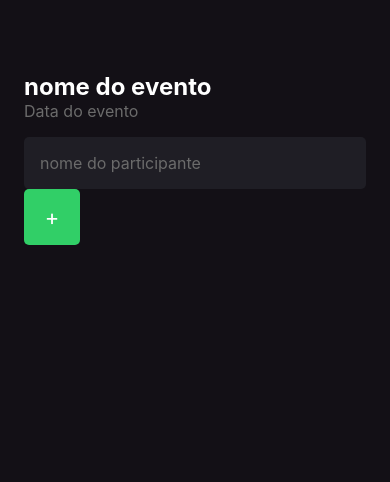
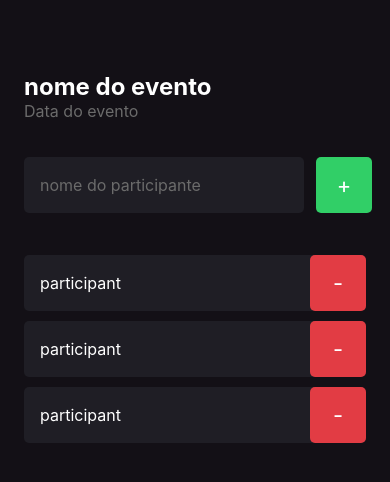
Before and after one commit to matmagamb/reactNativeM_1, a React Native app: screen / in a window 390 px wide. Shown: the top 482 px of the page. Built offline with nearby package versions, Linux system fonts and the light colour scheme.

Commit message:
criando component participant

```diff
--- /dev/null
+++ b/src/components/Participant/index.tsx
@@ -0,0 +1,13 @@
+import { Text, TouchableOpacity, View } from "react-native";
+import { styles } from "./styles";
+
+export function Participant() {
+  return (
+    <View style={styles.container}>
+      <Text style={styles.name}>participant</Text>
+      <TouchableOpacity style={styles.button}>
+        <Text style={styles.buttonText}>-</Text>
+      </TouchableOpacity>
+    </View>
+  );
+}
--- /dev/null
+++ b/src/components/Participant/styles.ts
@@ -0,0 +1,31 @@
+import { StyleSheet } from "react-native";
+
+export const styles = StyleSheet.create({
+  container:{
+    width:'100%',
+    backgroundColor:'#1f1e25',
+    borderRadius:5,
+    flexDirection:"row",
+    alignItems:"center",
+    marginBottom:10,
+  },
+  name:{
+    flex:1,
+    fontSize:16,
+    color: '#fff',
+    marginLeft:16,
+  },
+  buttonText:{
+    color:"#fff",
+    fontSize:22
+  },
+  button:{
+    width:56,
+    height:56,
+    borderRadius:5,
+    backgroundColor: "#e23c44",
+    alignItems: "center",
+    justifyContent:"center",
+  },
+
+});
--- a/src/screens/Home/index.tsx
+++ b/src/screens/Home/index.tsx
@@ -1,4 +1,5 @@
 import { View, Text, TextInput, TouchableOpacity } from "react-native";
+import { Participant } from "../../components/Participant";
 import { styles } from "./styles";
 
 function HandleParicipantAdd() {
@@ -10,6 +11,7 @@ export function Home() {
     <View style={styles.container}>
       <Text style={styles.eventName}>nome do evento</Text>
       <Text style={styles.eventDate}>Data do evento</Text>
+      <View style={styles.form}>
         <TextInput
           style={styles.input}
           placeholder="nome do participante"
@@ -19,5 +21,9 @@ export function Home() {
           <Text style={styles.buttonText}>+</Text>
         </TouchableOpacity>
       </View>
+      <Participant />
+      <Participant />
+      <Participant />
+    </View>
   );
 }
--- a/src/screens/Home/styles.ts
+++ b/src/screens/Home/styles.ts
@@ -23,7 +23,8 @@ import { StyleSheet } from "react-native";
     color: '#fff',
     padding:16,
     fontSize:16,
-    marginTop:16,
+    flex:1,
+    marginRight:12,
   },
   buttonText:{
     color:"#fff",
@@ -35,7 +36,12 @@ import { StyleSheet } from "react-native";
     borderRadius:5,
     backgroundColor: "#31cf67",
     alignItems: "center",
-    justifyContent:"center"
-
+    justifyContent:"center",
+  },
+  form: {
+    width: '100%',
+    flexDirection:"row",
+    marginTop:36,
+    marginBottom:42,
   }
 });
```
Lines whose indentation alone changed are shown as unchanged.
